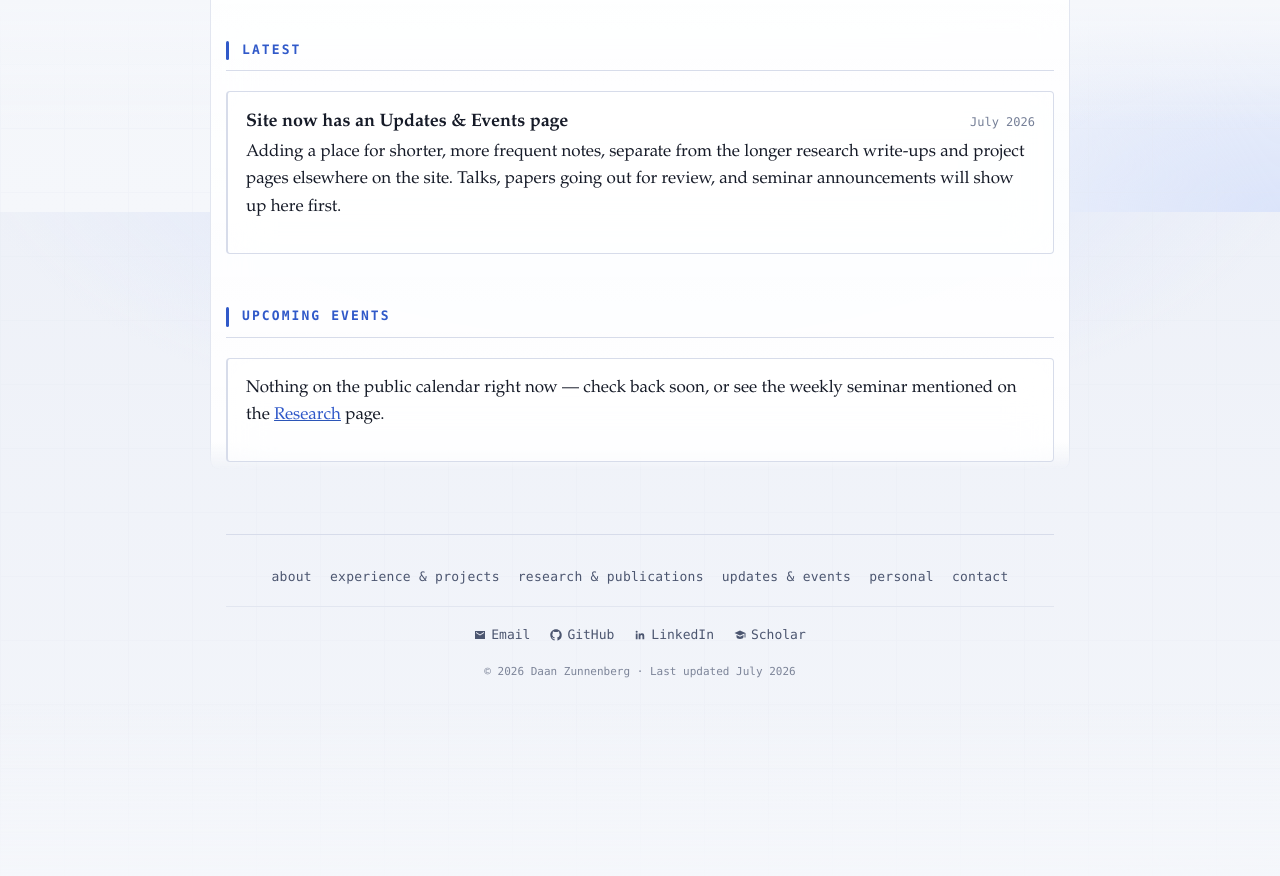
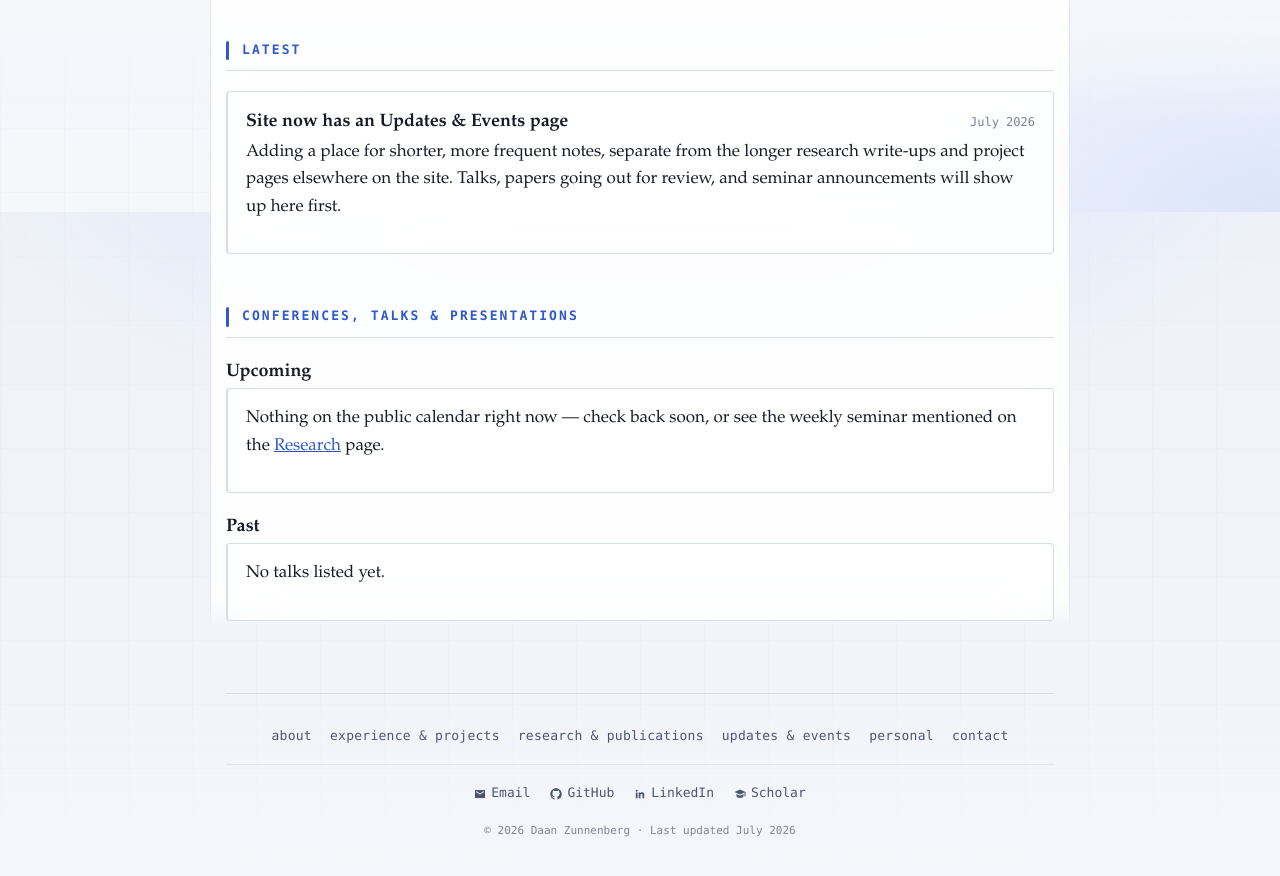
Before and after one commit to DaanZunnenberg/DaanZunnenberg.github.io, a Jekyll site: the page built from updates/index.md, in a window 1280 px wide and 900 px high, scrolled down 688 px. Shown: the top 876 px of the window. Built offline with Jekyll 4.4.1, drawn with Linux system fonts in a browser that asks for light colours; before the commit the page ends 1429 px from its top, so only the background shows below that.

Commit message:
Add a Conferences, Talks & Presentations block to Updates & Events
Two subsections, Upcoming and Past, following the site's existing .entry pattern so real talks can be dropped in later without restructuring anything.

```diff
--- a/updates/index.md
+++ b/updates/index.md
@@ -37,8 +37,16 @@ update between those bigger posts.
   </p>
 </div>
 
-<h2>Upcoming Events</h2>
+<h2>Conferences, Talks &amp; Presentations</h2>
+
+<h3>Upcoming</h3>
 
 <div class="entry">
   <p>Nothing on the public calendar right now &mdash; check back soon, or see the weekly seminar mentioned on the <a href="{{ '/research/' | relative_url }}">Research</a> page.</p>
 </div>
+
+<h3>Past</h3>
+
+<div class="entry">
+  <p>No talks listed yet.</p>
+</div>
```
